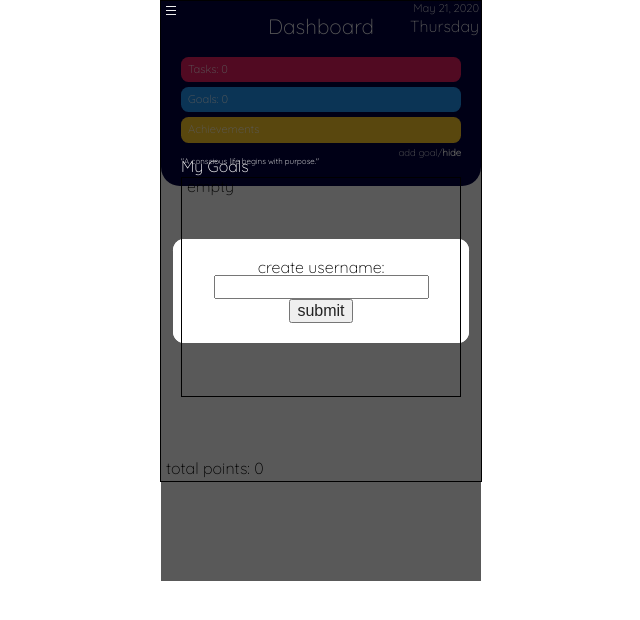
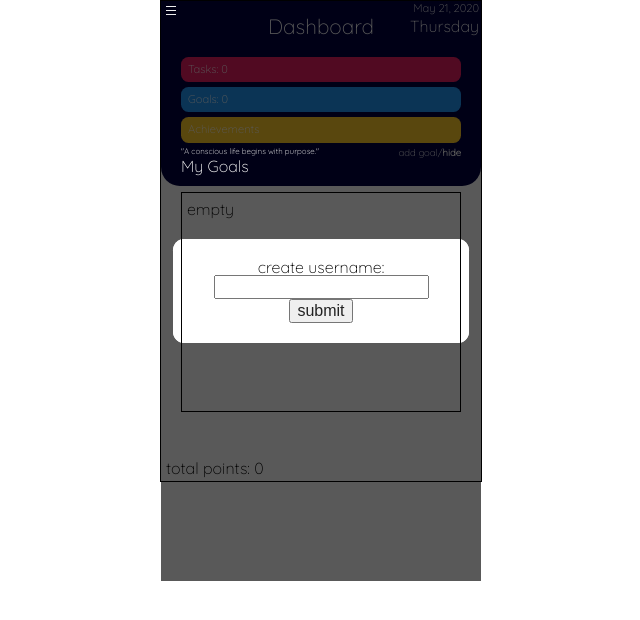
Before and after one commit to montgomeryrd/react-to-do, a React (Create React App) app: page /goals in a window 1280 px wide. Shown: the top 620 px of the page, without its empty margins (319-959 px from the left). Built offline with nearby package versions, Linux system fonts and the light colour scheme; a web font is replaced by a local one.

Commit message:
working in GoalsPage.js GoalCard.js goals.css

```diff
--- a/src/components/contentview/GoalsPage.js
+++ b/src/components/contentview/GoalsPage.js
@@ -12,7 +12,9 @@ const GoalsPage = (props) => {
     props.goals.map((goal, position) => {
       return (
         <div className="goal-item" key={goal.id = position}>
-          <h5 className="goal-card-title" onClick={() => {props.showEditDiv(goal.id)}}>{goal.content}</h5>
+          <div className="blue-line">
+            <h5 className="goal-card-title" onClick={() => {props.showEditDiv(goal.id)}}>{goal.content}</h5>
+          </div>
           <span className="goal-complete-delete">
             <span className="goal-complete" onClick={() => {props.archiveGoalItem(goal.id)}}>goal completed</span>
             <span>/</span>
@@ -27,13 +29,14 @@ const GoalsPage = (props) => {
   ) : (
     <p className="empty-task-list">empty</p>
   );
+
   return (
     <div className="goal-page-view">
       <h4 className="title">My Goals</h4>
       { formOpen ? (
         <form onSubmit={props.handleGoalsSubmit}>
         <span className="span-toggle" onClick={toggle}><span className="strong">add goal</span>/hide</span>
-        <span className="toggle-tasks">"A conscious life begins with purpose."</span>
+        <span className="title-sub">"A conscious life begins with purpose."</span>
           <input
             id="goal-form-input"
             type="text"
@@ -52,11 +55,16 @@ const GoalsPage = (props) => {
       ) : (
         <div className="form-spacer">
           <span className="span-toggle" onClick={toggle}>add goal/<span className="strong">hide</span></span>
-          <span className="toggle-tasks">"A conscious life begins with purpose."</span>
+          <span className="title-sub">"A conscious life begins with purpose."</span>
         </div>
       )}
-      <div className="goal-contents">
-        {mygoals}
+      <div className="goal-contents" style={{marginTop : formOpen ? 20 + "px" : 35 + "px"}}>
+        <div className="task-contents-window" style={{height : formOpen ?  215 + "px" : 255 + "px"}}>
+          <div className="item-view">
+            <span className="instruction" style={{visibility : mygoals.length ? "visible" : "hidden"}}>click goal to add and view steps</span>
+            {mygoals}
+          </div>
+        </div>
       </div>
     </div>
   );
--- a/src/components/dashboard/Dashboard.js
+++ b/src/components/dashboard/Dashboard.js
@@ -42,7 +42,7 @@ class Dashboard extends React.Component {
         try {
             const json = localStorage.getItem('userInformation');
             this.setState({...JSON.parse(json)});
-        } catch (error) {}
+        } catch (error) {};
     }
     componentDidUpdate(prevProps, prevState) {
         const json = JSON.stringify(this.state);
--- a/src/styles/goals.css
+++ b/src/styles/goals.css
@@ -15,6 +15,20 @@ font-family: 'Open Sans Condensed', sans-serif;
 .goals-content-view {
     margin: 0 auto;
 }
+
+.title {
+    display: flex;
+    position: absolute;
+    margin-top: 10px;
+}
+
+.title-sub {
+    display: block;
+    position: absolute;
+    font-size: .5rem;
+    margin-top: -10px;
+}
+
 /* goal page form */
 #goal-form-input {
     background: 0;
@@ -26,7 +40,7 @@ font-family: 'Open Sans Condensed', sans-serif;
     font-family: 'Quicksand', sans-serif;
     font-size: 1.5em;
     transition: padding 0.3s 0.2s ease;
-    margin-top: 5px;
+    margin-top: 18px;
     position: absolute;
 }
 
@@ -35,19 +49,18 @@ font-family: 'Open Sans Condensed', sans-serif;
 }
 
 .goal-line {
-    width: 200px;
+    width: 220px;
     height: 3px;
-    bottom: -8px;
     border-radius: 2mm;
     background: #FFFFFF;
-    margin-top: 40px;
+    margin-top: 50px;
 }
 
 .goal-line:after {
     position: fixed;
     content: " ";
     float: right;
-    width: 200px;
+    width: 220px;
     height: 3px;
     transform: scalex(0);
     transition: transform 0.3s ease;
@@ -58,7 +71,7 @@ font-family: 'Open Sans Condensed', sans-serif;
     display:block;
     float: right;
     background-color:#00003F;
-    padding:0.20em .5em;
+    padding:0.20em 0;
     border: 0;
     margin:0 0.3em 0.3em 0;
     border-radius:0.12em;
@@ -70,7 +83,7 @@ font-family: 'Open Sans Condensed', sans-serif;
     text-align:center;
     transition: all 0.2s;
     margin-top: -30px;
-    margin-bottom: 20px;
+    /* margin-bottom: 20px; */
 }
 
 #goal-form-button:hover{
@@ -98,7 +111,6 @@ font-family: 'Open Sans Condensed', sans-serif;
 .goal-card-title {
     display: block;
     position: absolute;
-    height: 20px;
 }
 
 .goal-complete-delete {
@@ -112,3 +124,19 @@ font-family: 'Open Sans Condensed', sans-serif;
 .append-steps {
     font-size: .7rem;
 }
+
+/* scrollbar */
+* {
+    scrollbar-width: thin;
+  }
+  *::-webkit-scrollbar {
+    width: 12px;
+  }
+  *::-webkit-scrollbar-track {
+    background: inherit;
+  }
+  *::-webkit-scrollbar-thumb {
+    background-color: #2196F3;
+    border-radius: 20px;
+    border: 3px solid white;
+  }
```
Also changed, not shown: src/components/contentview/GoalCard.js (+19 -0 lines).
